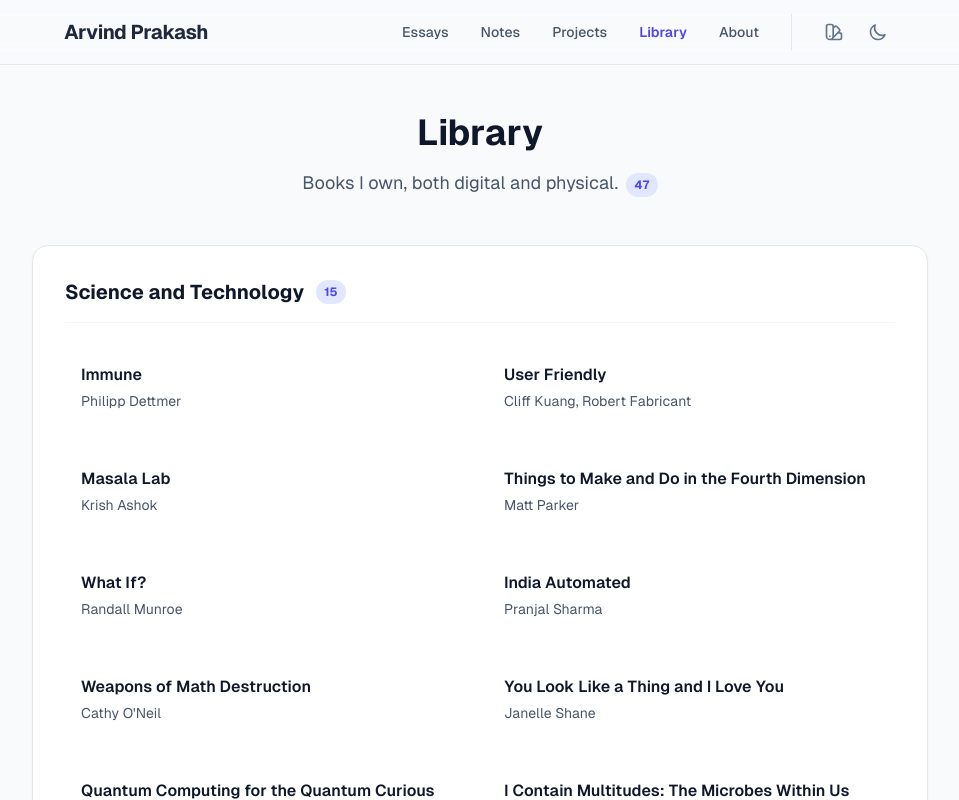
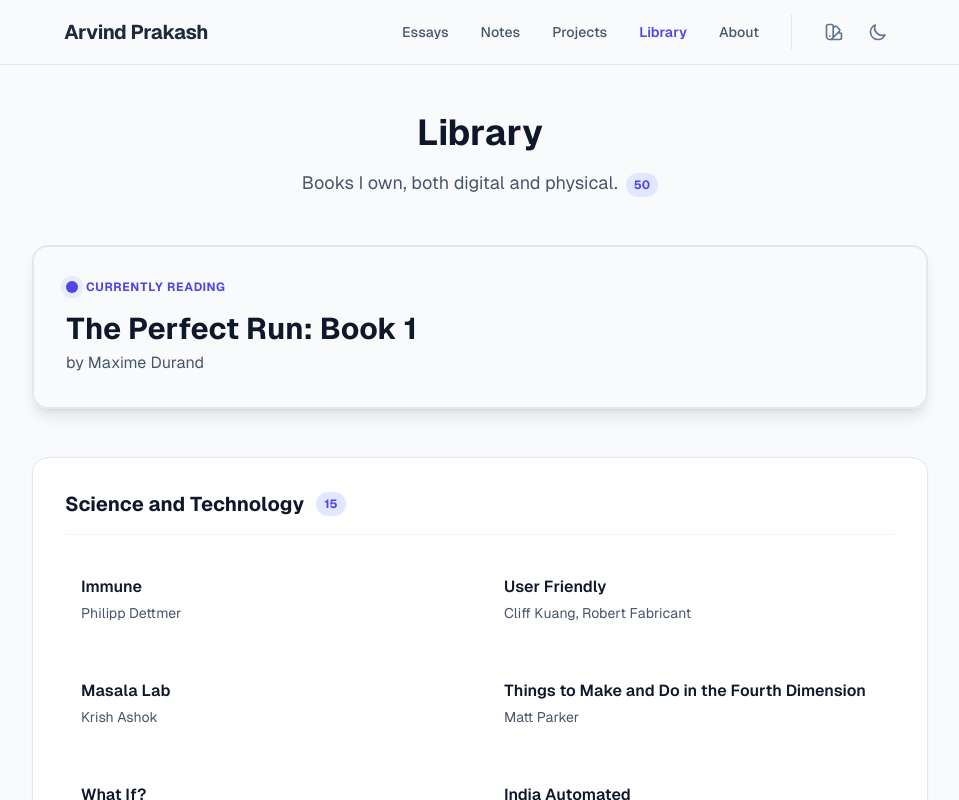
Before and after one commit to DrNightmare/blog-v2, a Next.js app: page /library in a window 1280 px wide. Shown: the top 800 px of the page, without its empty margins (160-1119 px from the left). Built offline with nearby package versions, Linux system fonts and the light colour scheme.

Commit message:
feature: bookshelf spotlight

```diff
--- a/src/app/library/data.json
+++ b/src/app/library/data.json
@@ -280,5 +280,25 @@
         "title": "Whole Earth Discipline",
         "author": "Stewart Brand",
         "genre": "Science and Technology"
+    },
+    {
+        "index": 48,
+        "title": "The Perfect Run: Book 1",
+        "author": "Maxime Durand",
+        "genre": "Fiction",
+        "progressPercentage": 35,
+        "currentlyReading": true
+    },
+    {
+        "index": 49,
+        "title": "The Perfect Run: Book 2",
+        "author": "Maxime Durand",
+        "genre": "Fiction"
+    },
+    {
+        "index": 50,
+        "title": "The Perfect Run: Book 3",
+        "author": "Maxime Durand",
+        "genre": "Fiction"
     }
 ]
--- a/src/app/library/page.tsx
+++ b/src/app/library/page.tsx
@@ -1,4 +1,5 @@
 import booksData from './data.json';
+import CurrentReadSpotlight from '@/components/CurrentReadSpotlight';
 
 type Book = {
     index: number;
@@ -6,6 +7,7 @@ type Book = {
     author: string;
     genre?: string;
     progressPercentage?: number;
+    currentlyReading?: boolean;
 };
 
 // Type assertion for imported JSON
@@ -26,6 +28,7 @@ const groupByGenre = (books: Book[]) => {
 };
 
 const booksByGenre = groupByGenre(books);
+const currentRead = books.find(book => book.currentlyReading);
 
 export default function Library() {
 
@@ -43,6 +46,14 @@ export default function Library() {
                         </span>
                     </p>
                 </div>
+
+                {/* Current Read Spotlight */}
+                {currentRead && (
+                    <CurrentReadSpotlight
+                        title={currentRead.title}
+                        author={currentRead.author}
+                    />
+                )}
 
                 <div className="space-y-12">
                     {Object.entries(booksByGenre).map(([genre, books]) => (
@@ -70,17 +81,6 @@ const BookList = ({ title, books }: { title: string; books: Book[] }) => (
                         {book.title}
                     </p>
                     <p className="text-sm text-text-secondary mb-2">{book.author}</p>
-                    {book.progressPercentage !== undefined && (
-                        <div className="mt-auto">
-                            <div className="w-full bg-border rounded-full h-1.5 mb-1">
-                                <div
-                                    className="bg-primary h-1.5 rounded-full"
-                                    style={{ width: `${book.progressPercentage}%` }}
-                                ></div>
-                            </div>
-                            <p className="text-xs text-text-subtle text-right">{book.progressPercentage}%</p>
-                        </div>
-                    )}
                 </div>
             ))}
         </div>
--- /dev/null
+++ b/src/components/CurrentReadSpotlight.tsx
@@ -0,0 +1,48 @@
+'use client';
+
+type CurrentReadProps = {
+    title: string;
+    author: string;
+};
+
+export default function CurrentReadSpotlight({ title, author }: CurrentReadProps) {
+    return (
+        <div className="relative w-full mb-8 sm:mb-12">
+            {/* Pulsing Glow Background */}
+            <div className="absolute inset-0 bg-gradient-to-r from-primary/20 via-primary/10 to-primary/20 rounded-xl sm:rounded-2xl blur-xl animate-pulse" />
+
+            {/* Main Card */}
+            <div className="relative bg-surface/80 backdrop-blur-sm border-2 border-primary/30 rounded-xl sm:rounded-2xl p-4 sm:p-6 lg:p-8 shadow-lg overflow-hidden">
+                {/* Animated Border Glow */}
+                <div className="absolute inset-0 bg-gradient-to-r from-transparent via-primary/20 to-transparent animate-shimmer"
+                    style={{
+                        backgroundSize: '200% 100%',
+                    }}
+                />
+
+                <div className="relative z-10 space-y-4">
+                    {/* Status Badge */}
+                    <div className="flex items-center gap-2">
+                        <div className="relative flex h-2.5 w-2.5 sm:h-3 sm:w-3">
+                            <span className="animate-ping absolute inline-flex h-full w-full rounded-full bg-primary opacity-75"></span>
+                            <span className="relative inline-flex rounded-full h-2.5 w-2.5 sm:h-3 sm:w-3 bg-primary"></span>
+                        </div>
+                        <span className="text-[10px] sm:text-xs uppercase tracking-wider font-bold text-primary">
+                            Currently Reading
+                        </span>
+                    </div>
+
+                    {/* Book Info */}
+                    <div className="space-y-1">
+                        <h3 className="text-xl sm:text-2xl lg:text-3xl font-bold text-foreground leading-tight">
+                            {title}
+                        </h3>
+                        <p className="text-sm sm:text-base text-text-secondary">
+                            by {author}
+                        </p>
+                    </div>
+                </div>
+            </div>
+        </div>
+    );
+}
--- a/tailwind.config.ts
+++ b/tailwind.config.ts
@@ -33,6 +33,15 @@ const config: Config = {
           DEFAULT: "var(--border)",
           light: "var(--border-light)",
         },
+      },
+      keyframes: {
+        shimmer: {
+          '0%': { backgroundPosition: '-200% 0' },
+          '100%': { backgroundPosition: '200% 0' },
+        },
+      },
+      animation: {
+        shimmer: 'shimmer 3s ease-in-out infinite',
       },
       typography: (theme: any) => ({
         DEFAULT: {
```
